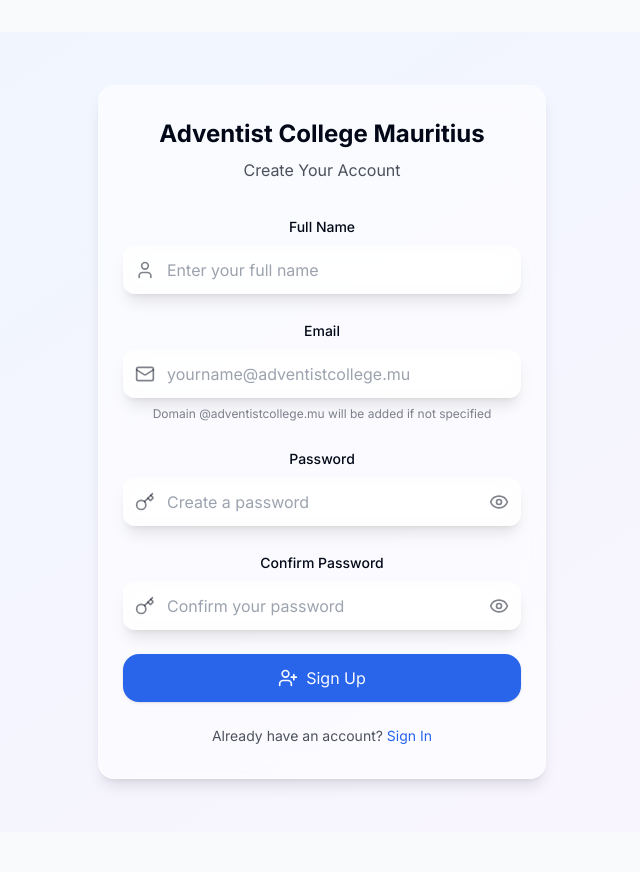
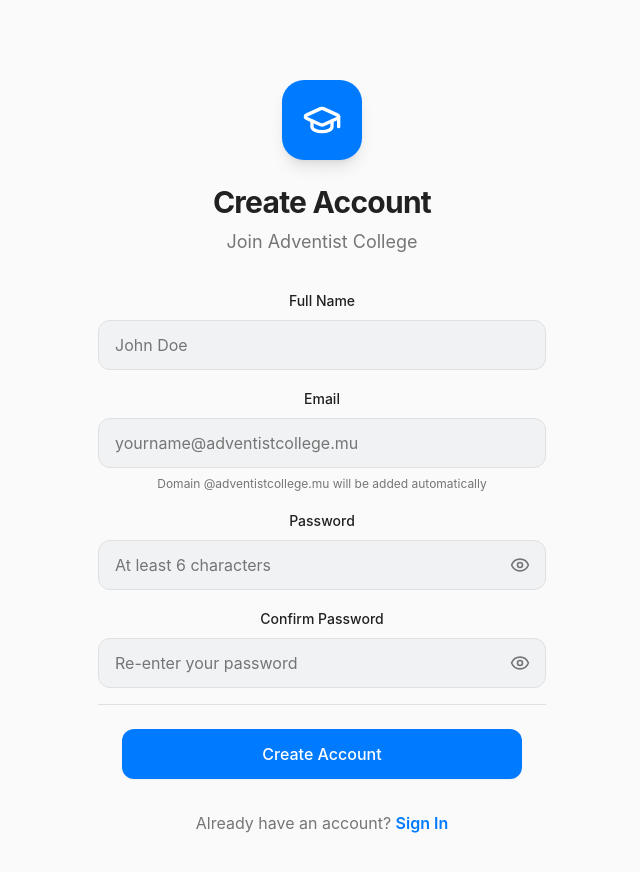
Before and after one commit to BLachoumanan00/adventist-nexus-ui, a React (Vite) app: page /signup in a window 1280 px wide. Shown: the top 872 px of the page, without its empty margins (318-958 px from the left). Built offline with nearby package versions, Linux system fonts and the light colour scheme.

Commit message:
Fix: Resolve sign-in block and update UI

```diff
--- a/src/index.css
+++ b/src/index.css
@@ -1,71 +1,79 @@
-
-@import url('https://fonts.googleapis.com/css2?family=Inter:wght@300;400;500;600;700&display=swap');
-
 @tailwind base;
 @tailwind components;
 @tailwind utilities;
 
 @layer base {
   :root {
-    --background: 210 40% 98%;
-    --foreground: 222.2 84% 4.9%;
+    /* iOS-inspired color palette */
+    --background: 0 0% 98%;
+    --foreground: 0 0% 13%;
 
     --card: 0 0% 100%;
-    --card-foreground: 222.2 84% 4.9%;
+    --card-foreground: 0 0% 13%;
 
     --popover: 0 0% 100%;
-    --popover-foreground: 222.2 84% 4.9%;
+    --popover-foreground: 0 0% 13%;
 
-    --primary: 221.2 83% 53.9%;
-    --primary-foreground: 210 40% 98%;
+    /* iOS Blue */
+    --primary: 211 100% 50%;
+    --primary-foreground: 0 0% 100%;
 
-    --secondary: 252 100% 79%;
-    --secondary-foreground: 222.2 47.4% 11.2%;
+    --secondary: 210 17% 95%;
+    --secondary-foreground: 0 0% 13%;
 
-    --muted: 210 40% 96.1%;
-    --muted-foreground: 215.4 16.3% 46.9%;
+    --muted: 210 17% 95%;
+    --muted-foreground: 0 0% 46%;
 
-    --accent: 252 100% 79%;
-    --accent-foreground: 222.2 47.4% 11.2%;
+    --accent: 211 100% 50%;
+    --accent-foreground: 0 0% 100%;
 
-    --destructive: 0 84.2% 60.2%;
-    --destructive-foreground: 210 40% 98%;
+    --destructive: 0 100% 50%;
+    --destructive-foreground: 0 0% 100%;
 
-    --border: 214.3 31.8% 91.4%;
-    --input: 214.3 31.8% 91.4%;
-    --ring: 221.2 83% 53.9%;
+    --border: 0 0% 88%;
+    --input: 0 0% 88%;
+    --ring: 211 100% 50%;
 
-    --radius: 1rem;
+    --radius: 0.75rem;
+
+    /* iOS-specific shadows */
+    --shadow-sm: 0 1px 3px 0 rgba(0, 0, 0, 0.1);
+    --shadow-md: 0 4px 6px -1px rgba(0, 0, 0, 0.1);
+    --shadow-lg: 0 10px 15px -3px rgba(0, 0, 0, 0.1);
   }
 
   .dark {
-    --background: 222.2 84% 4.9%;
-    --foreground: 210 40% 98%;
+    --background: 0 0% 7%;
+    --foreground: 0 0% 98%;
 
-    --card: 222.2 84% 4.9%;
-    --card-foreground: 210 40% 98%;
+    --card: 0 0% 11%;
+    --card-foreground: 0 0% 98%;
 
-    --popover: 222.2 84% 4.9%;
-    --popover-foreground: 210 40% 98%;
+    --popover: 0 0% 11%;
+    --popover-foreground: 0 0% 98%;
 
-    --primary: 217.2 91.2% 59.8%;
-    --primary-foreground: 222.2 47.4% 11.2%;
+    --primary: 209 100% 60%;
+    --primary-foreground: 0 0% 100%;
 
-    --secondary: 217.2 32.6% 25%;
-    --secondary-foreground: 210 40% 98%;
+    --secondary: 0 0% 15%;
+    --secondary-foreground: 0 0% 98%;
 
-    --muted: 217.2 32.6% 17.5%;
-    --muted-foreground: 215 20.2% 65.1%;
+    --muted: 0 0% 15%;
+    --muted-foreground: 0 0% 63%;
 
-    --accent: 217.2 32.6% 17.5%;
-    --accent-foreground: 210 40% 98%;
+    --accent: 0 0% 15%;
+    --accent-foreground: 0 0% 98%;
 
-    --destructive: 0 62.8% 30.6%;
-    --destructive-foreground: 210 40% 98%;
+    --destructive: 0 100% 60%;
+    --destructive-foreground: 0 0% 100%;
 
-    --border: 217.2 32.6% 17.5%;
-    --input: 217.2 32.6% 17.5%;
-    --ring: 224.3 76.3% 48%;
+    --border: 0 0% 20%;
+    --input: 0 0% 20%;
+    --ring: 209 100% 60%;
+
+    --shadow-sm: 0 1px 3px 0 rgba(0, 0, 0, 0.5);
+    --shadow-md: 0 4px 6px -1px rgba(0, 0, 0, 0.5);
+    --shadow-lg: 0 10px 15px -3px rgba(0, 0, 0, 0.5);
   }
 }
 
@@ -74,29 +82,51 @@
     @apply border-border;
   }
   body {
-    @apply bg-background text-foreground font-sans;
+    @apply bg-background text-foreground;
+    font-family: -apple-system, BlinkMacSystemFont, 'Segoe UI', 'Roboto', 'Helvetica', 'Arial', sans-serif;
+    -webkit-font-smoothing: antialiased;
+    -moz-osx-font-smoothing: grayscale;
   }
 }
 
 @layer components {
-  .glass {
-    @apply bg-white/60 dark:bg-black/40 backdrop-blur-md border border-white/20 dark:border-white/5 shadow-lg;
+  /* iOS-style glass effect */
+  .ios-glass {
+    @apply bg-white/80 dark:bg-black/60 backdrop-blur-2xl border border-black/10 dark:border-white/10;
+    box-shadow: var(--shadow-md);
   }
 
-  .glass-card {
-    @apply glass rounded-2xl p-3 sm:p-4 lg:p-6;
+  .ios-card {
+    @apply bg-card rounded-2xl border border-border;
+    box-shadow: var(--shadow-sm);
   }
 
-  .nav-item {
-    @apply flex items-center gap-2 sm:gap-3 px-2 sm:px-4 py-2 sm:py-3 rounded-xl text-foreground/80 hover:text-foreground hover:bg-white/20 dark:hover:bg-white/10 transition-all touch-manipulation min-h-[44px];
+  /* iOS-style buttons */
+  .ios-button {
+    @apply px-6 py-3 bg-primary text-primary-foreground rounded-xl font-medium shadow-sm hover:opacity-90 active:scale-[0.98] transition-all touch-manipulation min-h-[50px] text-base;
   }
 
-  .nav-item.active {
-    @apply bg-primary/10 text-primary font-medium;
+  .ios-button-secondary {
+    @apply px-6 py-3 bg-secondary text-secondary-foreground rounded-xl font-medium hover:bg-secondary/80 active:scale-[0.98] transition-all touch-manipulation min-h-[50px] text-base;
   }
 
-  .btn-primary {
-    @apply px-3 sm:px-4 py-2 bg-primary text-primary-foreground rounded-lg shadow hover:opacity-90 active:opacity-80 transition-opacity touch-manipulation min-h-[44px];
+  /* iOS-style inputs */
+  .ios-input {
+    @apply w-full px-4 py-3 bg-secondary rounded-xl border border-border text-foreground placeholder:text-muted-foreground focus:outline-none focus:ring-2 focus:ring-primary focus:border-transparent transition-all min-h-[50px] text-base;
+  }
+
+  /* iOS-style navigation */
+  .ios-nav-item {
+    @apply flex items-center gap-3 px-4 py-3 rounded-xl text-foreground/70 hover:text-foreground hover:bg-secondary/50 transition-all touch-manipulation min-h-[44px];
+  }
+
+  .ios-nav-item.active {
+    @apply bg-primary/10 text-primary font-semibold;
+  }
+
+  /* iOS-style section header */
+  .ios-section-header {
+    @apply text-xs font-semibold text-muted-foreground uppercase tracking-wider mb-2 px-4;
   }
 
   .card-hover {
--- a/src/pages/Index.tsx
+++ b/src/pages/Index.tsx
@@ -1,14 +1,30 @@
-
-import React from "react";
-import Dashboard from "./Dashboard";
-import Layout from "../components/Layout";
+import React, { useEffect } from "react";
+import { useNavigate } from "react-router-dom";
+import { useAuthContext } from "../components/AuthProvider";
 
 const Index = () => {
-  return (
-    <Layout>
-      <Dashboard />
-    </Layout>
-  );
+  const navigate = useNavigate();
+  const { isAuthenticated, loading } = useAuthContext();
+
+  useEffect(() => {
+    if (!loading) {
+      if (isAuthenticated) {
+        navigate('/dashboard');
+      } else {
+        navigate('/login');
+      }
+    }
+  }, [isAuthenticated, loading, navigate]);
+
+  if (loading) {
+    return (
+      <div className="min-h-screen flex items-center justify-center bg-background">
+        <div className="w-8 h-8 border-4 border-primary/30 border-t-primary rounded-full animate-spin" />
+      </div>
+    );
+  }
+
+  return null;
 };
 
 export default Index;
--- a/src/pages/Login.tsx
+++ b/src/pages/Login.tsx
@@ -1,10 +1,8 @@
-
 import React, { useState } from "react";
 import { useNavigate, Link } from "react-router-dom";
-import { Eye, EyeOff, Key, LogIn, User } from "lucide-react";
+import { Eye, EyeOff, GraduationCap } from "lucide-react";
 import { useToast } from "../hooks/use-toast";
 import { useActivityLogger } from "../hooks/useActivityLogger";
-import { useTheme } from "../hooks/useTheme";
 import { useAuthContext } from "../components/AuthProvider";
 
 const Login: React.FC = () => {
@@ -13,7 +11,6 @@ const Login: React.FC = () => {
   const [showPassword, setShowPassword] = useState(false);
   const { toast } = useToast();
   const { logActivity } = useActivityLogger();
-  const { theme } = useTheme();
   const navigate = useNavigate();
   const { signIn, loading, isAuthenticated } = useAuthContext();
 
@@ -41,83 +38,83 @@ const Login: React.FC = () => {
   };
 
   return (
-    <div className={`min-h-screen flex items-center justify-center bg-gradient-to-br ${
-      theme === 'dark'
-        ? 'from-gray-900 to-blue-950'
-        : 'from-blue-50 to-purple-50'
-    } p-4`}>
-      <div className="glass-card w-full max-w-md py-8 px-6">
-        <div className="text-center mb-8">
-          <h1 className="text-2xl font-bold mb-2">Adventist College Mauritius</h1>
-          <p className="text-foreground/70">School Management System</p>
+    <div className="min-h-screen flex flex-col bg-background">
+      {/* iOS-style Header */}
+      <div className="safe-top pt-12 pb-8 px-6 text-center">
+        <div className="inline-flex items-center justify-center w-20 h-20 bg-primary rounded-[22px] mb-6 shadow-lg">
+          <GraduationCap className="text-primary-foreground" size={40} />
+        </div>
+        <h1 className="text-3xl font-bold mb-2 tracking-tight">Welcome Back</h1>
+        <p className="text-muted-foreground text-lg">Sign in to continue</p>
       </div>
 
-        <form onSubmit={handleLogin} className="space-y-6">
+      {/* Form Container */}
+      <div className="flex-1 px-6">
+        <form onSubmit={handleLogin} className="space-y-4 max-w-md mx-auto">
+          {/* Email Input */}
           <div className="space-y-2">
-            <label className="text-sm font-medium">Email</label>
-            <div className="relative">
+            <label className="text-sm font-medium text-foreground px-1">Email</label>
             <input
               type="text"
               value={email}
               onChange={(e) => setEmail(e.target.value)}
               placeholder="yourname@adventistcollege.mu"
-                className="glass w-full py-3 px-4 pl-11 rounded-xl border-none focus:ring-2 ring-primary/30 outline-none"
+              className="ios-input"
               required
+              disabled={loading}
             />
-              <User className="absolute left-3 top-1/2 -translate-y-1/2 text-foreground/50" size={20} />
-            </div>
-            <p className="text-xs text-foreground/50">
-              Domain @adventistcollege.mu will be added if not specified
+            <p className="text-xs text-muted-foreground px-1">
+              Domain @adventistcollege.mu will be added automatically
             </p>
           </div>
 
+          {/* Password Input */}
           <div className="space-y-2">
-            <label className="text-sm font-medium">Password</label>
+            <label className="text-sm font-medium text-foreground px-1">Password</label>
             <div className="relative">
               <input
                 type={showPassword ? "text" : "password"}
                 value={password}
                 onChange={(e) => setPassword(e.target.value)}
                 placeholder="Enter your password"
-                className="glass w-full py-3 px-4 pl-11 pr-11 rounded-xl border-none focus:ring-2 ring-primary/30 outline-none"
+                className="ios-input pr-12"
                 required
+                disabled={loading}
               />
-              <Key className="absolute left-3 top-1/2 -translate-y-1/2 text-foreground/50" size={20} />
               <button
                 type="button"
                 onClick={() => setShowPassword(!showPassword)}
-                className="absolute right-3 top-1/2 -translate-y-1/2 text-foreground/50 hover:text-foreground transition-colors"
+                className="absolute right-4 top-1/2 -translate-y-1/2 text-muted-foreground hover:text-foreground transition-colors"
+                disabled={loading}
               >
                 {showPassword ? <EyeOff size={20} /> : <Eye size={20} />}
               </button>
             </div>
           </div>
+        </form>
+      </div>
 
+      {/* Bottom Action Area - iOS style */}
+      <div className="safe-bottom px-6 pb-8 space-y-4 max-w-md mx-auto w-full">
         <button
-            type="submit"
-            className={`btn-primary w-full py-3 flex items-center justify-center gap-2 ${
-              loading ? 'opacity-80' : ''
-            }`}
+          onClick={handleLogin}
+          className={`ios-button w-full ${loading ? 'opacity-50' : ''}`}
           disabled={loading}
         >
           {loading ? (
-              <>
+            <span className="flex items-center justify-center gap-2">
               <div className="w-5 h-5 border-2 border-white/30 border-t-white rounded-full animate-spin" />
-                <span>Signing in...</span>
-              </>
+              Signing in...
+            </span>
           ) : (
-              <>
-                <LogIn size={20} />
-                <span>Sign In</span>
-              </>
+            'Sign In'
           )}
         </button>
-        </form>
 
-        <div className="mt-6 text-center">
-          <p className="text-sm text-foreground/70">
+        <div className="text-center pt-4">
+          <p className="text-muted-foreground">
             Don't have an account?{" "}
-            <Link to="/signup" className="text-primary hover:underline">
+            <Link to="/signup" className="text-primary font-semibold hover:opacity-80 transition-opacity">
               Sign Up
             </Link>
           </p>
--- a/src/pages/SignUp.tsx
+++ b/src/pages/SignUp.tsx
@@ -1,176 +1,179 @@
-
 import React, { useState } from "react";
 import { useNavigate, Link } from "react-router-dom";
-import { Eye, EyeOff, Key, UserPlus, User, Mail } from "lucide-react";
-import { useTheme } from "../hooks/useTheme";
+import { Eye, EyeOff, GraduationCap } from "lucide-react";
 import { useToast } from "../hooks/use-toast";
 import { useAuthContext } from "../components/AuthProvider";
 
 const SignUp: React.FC = () => {
-  const [name, setName] = useState("");
+  const [fullName, setFullName] = useState("");
   const [email, setEmail] = useState("");
   const [password, setPassword] = useState("");
   const [confirmPassword, setConfirmPassword] = useState("");
   const [showPassword, setShowPassword] = useState(false);
   const [showConfirmPassword, setShowConfirmPassword] = useState(false);
   const navigate = useNavigate();
-  const { theme } = useTheme();
   const { toast } = useToast();
-  const { signUp, loading } = useAuthContext();
+  const { signUp, loading, isAuthenticated } = useAuthContext();
+
+  React.useEffect(() => {
+    if (isAuthenticated) {
+      navigate('/dashboard');
+    }
+  }, [isAuthenticated, navigate]);
+
+  const formatEmail = (email: string) => {
+    if (!email.includes('@')) return `${email}@adventistcollege.mu`;
+    return email;
+  };
 
   const handleSignUp = async (e: React.FormEvent) => {
     e.preventDefault();
 
     if (password !== confirmPassword) {
       toast({
-        title: "Password Mismatch",
-        description: "Passwords do not match. Please try again.",
         variant: "destructive",
+        title: "Passwords don't match",
+        description: "Please make sure both passwords are the same.",
       });
       return;
     }
 
     if (password.length < 6) {
       toast({
-        title: "Weak Password",
+        variant: "destructive",
+        title: "Password too short",
         description: "Password must be at least 6 characters long.",
-        variant: "destructive",
       });
       return;
     }
 
-    // Format email if domain is missing
-    const formattedEmail = !email.includes('@')
-      ? `${email}@adventistcollege.mu`
-      : email;
-
+    const formattedEmail = formatEmail(email);
     const { error } = await signUp(formattedEmail, password, {
-      full_name: name,
-      role: 'teacher'
+      full_name: fullName,
+      role: 'student'
     });
 
     if (!error) {
-      navigate('/login');
+      navigate('/dashboard');
     }
   };
 
   return (
-    <div className={`min-h-screen flex items-center justify-center bg-gradient-to-br ${
-      theme === 'dark'
-        ? 'from-gray-900 to-blue-950'
-        : 'from-blue-50 to-purple-50'
-    } p-4`}>
-      <div className="glass-card w-full max-w-md py-8 px-6">
-        <div className="text-center mb-8">
-          <h1 className="text-2xl font-bold mb-2">Adventist College Mauritius</h1>
-          <p className="text-foreground/70">Create Your Account</p>
+    <div className="min-h-screen flex flex-col bg-background">
+      {/* iOS-style Header */}
+      <div className="safe-top pt-12 pb-8 px-6 text-center">
+        <div className="inline-flex items-center justify-center w-20 h-20 bg-primary rounded-[22px] mb-6 shadow-lg">
+          <GraduationCap className="text-primary-foreground" size={40} />
+        </div>
+        <h1 className="text-3xl font-bold mb-2 tracking-tight">Create Account</h1>
+        <p className="text-muted-foreground text-lg">Join Adventist College</p>
       </div>
 
-        <form onSubmit={handleSignUp} className="space-y-6">
+      {/* Form Container */}
+      <div className="flex-1 px-6 overflow-y-auto">
+        <form onSubmit={handleSignUp} className="space-y-4 max-w-md mx-auto pb-4">
+          {/* Full Name Input */}
           <div className="space-y-2">
-            <label className="text-sm font-medium">Full Name</label>
-            <div className="relative">
+            <label className="text-sm font-medium text-foreground px-1">Full Name</label>
             <input
               type="text"
-                value={name}
-                onChange={(e) => setName(e.target.value)}
-                placeholder="Enter your full name"
-                className="glass w-full py-3 px-4 pl-11 rounded-xl border-none focus:ring-2 ring-primary/30 outline-none"
+              value={fullName}
+              onChange={(e) => setFullName(e.target.value)}
+              placeholder="John Doe"
+              className="ios-input"
               required
+              disabled={loading}
             />
-              <User className="absolute left-3 top-1/2 -translate-y-1/2 text-foreground/50" size={20} />
-            </div>
           </div>
 
+          {/* Email Input */}
           <div className="space-y-2">
-            <label className="text-sm font-medium">Email</label>
-            <div className="relative">
+            <label className="text-sm font-medium text-foreground px-1">Email</label>
             <input
               type="text"
               value={email}
               onChange={(e) => setEmail(e.target.value)}
               placeholder="yourname@adventistcollege.mu"
-                className="glass w-full py-3 px-4 pl-11 rounded-xl border-none focus:ring-2 ring-primary/30 outline-none"
+              className="ios-input"
               required
+              disabled={loading}
             />
-              <Mail className="absolute left-3 top-1/2 -translate-y-1/2 text-foreground/50" size={20} />
-            </div>
-            <p className="text-xs text-foreground/50">
-              Domain @adventistcollege.mu will be added if not specified
+            <p className="text-xs text-muted-foreground px-1">
+              Domain @adventistcollege.mu will be added automatically
             </p>
           </div>
 
+          {/* Password Input */}
           <div className="space-y-2">
-            <label className="text-sm font-medium">Password</label>
+            <label className="text-sm font-medium text-foreground px-1">Password</label>
             <div className="relative">
               <input
                 type={showPassword ? "text" : "password"}
                 value={password}
                 onChange={(e) => setPassword(e.target.value)}
-                placeholder="Create a password"
-                className="glass w-full py-3 px-4 pl-11 pr-11 rounded-xl border-none focus:ring-2 ring-primary/30 outline-none"
+                placeholder="At least 6 characters"
+                className="ios-input pr-12"
                 required
-                minLength={6}
+                disabled={loading}
               />
-              <Key className="absolute left-3 top-1/2 -translate-y-1/2 text-foreground/50" size={20} />
               <button
                 type="button"
                 onClick={() => setShowPassword(!showPassword)}
-                className="absolute right-3 top-1/2 -translate-y-1/2 text-foreground/50 hover:text-foreground transition-colors"
+                className="absolute right-4 top-1/2 -translate-y-1/2 text-muted-foreground hover:text-foreground transition-colors"
+                disabled={loading}
               >
                 {showPassword ? <EyeOff size={20} /> : <Eye size={20} />}
               </button>
             </div>
           </div>
 
+          {/* Confirm Password Input */}
           <div className="space-y-2">
-            <label className="text-sm font-medium">Confirm Password</label>
+            <label className="text-sm font-medium text-foreground px-1">Confirm Password</label>
             <div className="relative">
               <input
                 type={showConfirmPassword ? "text" : "password"}
                 value={confirmPassword}
                 onChange={(e) => setConfirmPassword(e.target.value)}
-                placeholder="Confirm your password"
-                className="glass w-full py-3 px-4 pl-11 pr-11 rounded-xl border-none focus:ring-2 ring-primary/30 outline-none"
+                placeholder="Re-enter your password"
+                className="ios-input pr-12"
                 required
-                minLength={6}
+                disabled={loading}
               />
-              <Key className="absolute left-3 top-1/2 -translate-y-1/2 text-foreground/50" size={20} />
               <button
                 type="button"
                 onClick={() => setShowConfirmPassword(!showConfirmPassword)}
-                className="absolute right-3 top-1/2 -translate-y-1/2 text-foreground/50 hover:text-foreground transition-colors"
+                className="absolute right-4 top-1/2 -translate-y-1/2 text-muted-foreground hover:text-foreground transition-colors"
+                disabled={loading}
               >
                 {showConfirmPassword ? <EyeOff size={20} /> : <Eye size={20} />}
               </button>
             </div>
           </div>
+        </form>
+      </div>
 
+      {/* Bottom Action Area - iOS style */}
+      <div className="safe-bottom px-6 pb-8 space-y-4 max-w-md mx-auto w-full border-t border-border pt-6">
         <button
-            type="submit"
-            className={`btn-primary w-full py-3 flex items-center justify-center gap-2 ${
-              loading ? 'opacity-80' : ''
-            }`}
+          onClick={handleSignUp}
+          className={`ios-button w-full ${loading ? 'opacity-50' : ''}`}
           disabled={loading}
         >
           {loading ? (
-              <>
+            <span className="flex items-center justify-center gap-2">
               <div className="w-5 h-5 border-2 border-white/30 border-t-white rounded-full animate-spin" />
-                <span>Creating Account...</span>
-              </>
+              Creating account...
+            </span>
           ) : (
-              <>
-                <UserPlus size={20} />
-                <span>Sign Up</span>
-              </>
+            'Create Account'
           )}
         </button>
-        </form>
 
-        <div className="mt-6 text-center">
-          <p className="text-sm text-foreground/70">
+        <div className="text-center pt-4">
+          <p className="text-muted-foreground">
             Already have an account?{" "}
-            <Link to="/login" className="text-primary hover:underline">
+            <Link to="/login" className="text-primary font-semibold hover:opacity-80 transition-opacity">
               Sign In
             </Link>
           </p>
```
Lines whose indentation alone changed are shown as unchanged.
